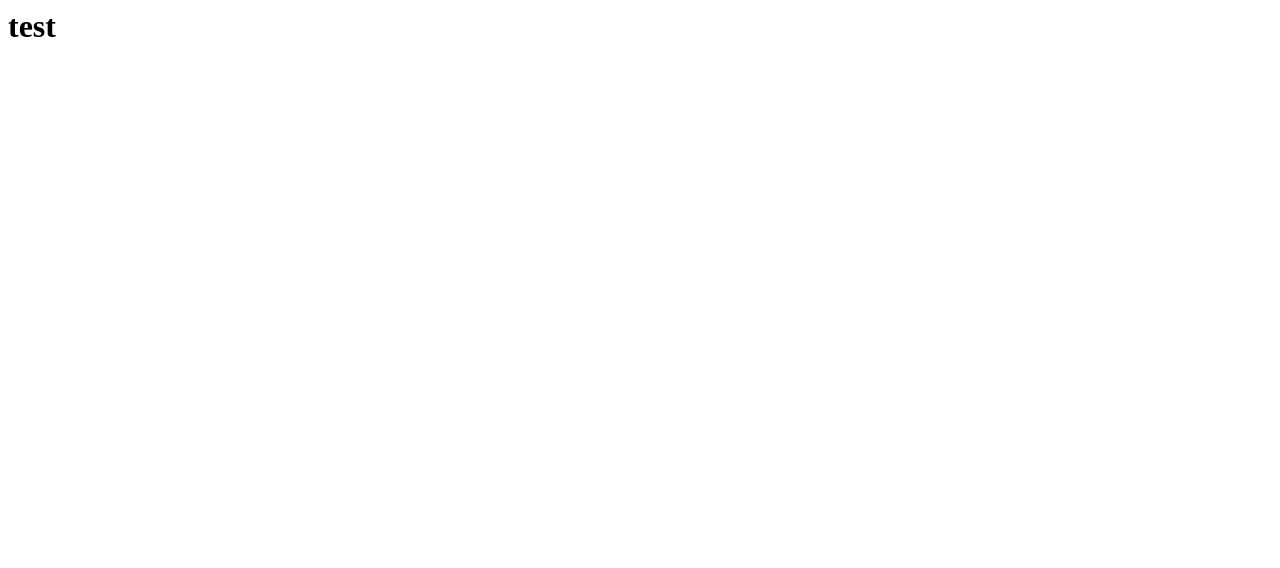
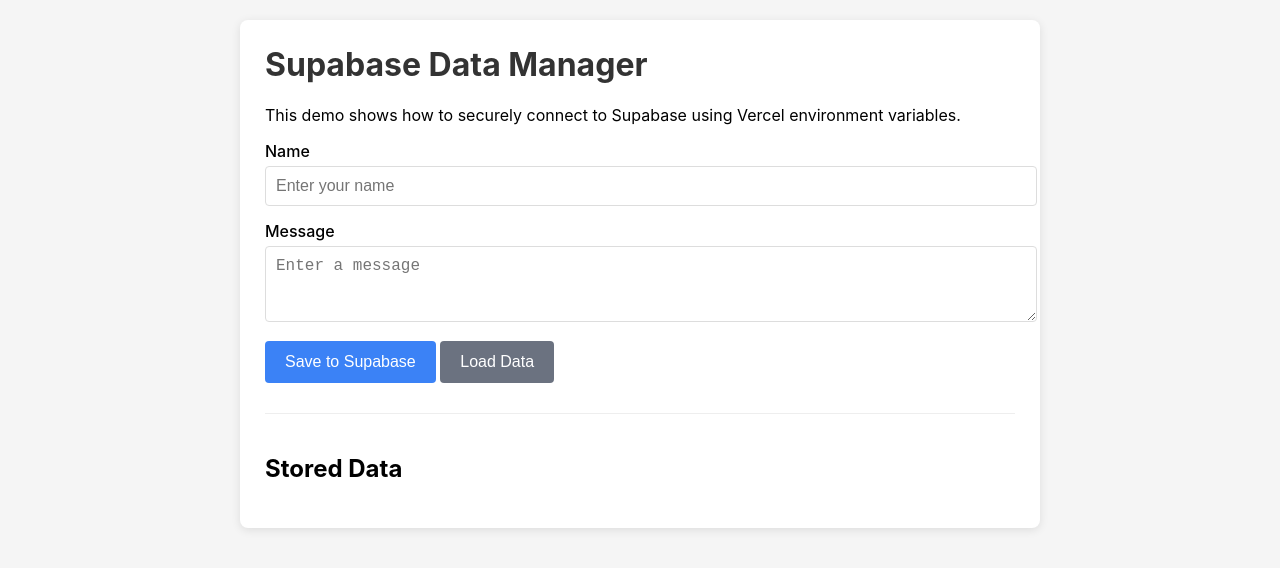
Before and after one commit to trlmdashboard/repovercelsupabase, a website: page index.html in a window 1280 px wide. Drawn offline with nearby package versions, Linux system fonts and the light colour scheme.

Commit message:
Update index.html

```diff
--- a/index.html
+++ b/index.html
@@ -1 +1,112 @@
-<h1>test</h1>
+<!DOCTYPE html>
+<html lang="en">
+<head>
+    <meta charset="UTF-8">
+    <meta name="viewport" content="width=device-width, initial-scale=1.0">
+    <title>Supabase with Vercel</title>
+    <script src="https://cdn.jsdelivr.net/npm/@supabase/supabase-js@2"></script>
+    <style>
+        body {
+            font-family: -apple-system, BlinkMacSystemFont, 'Segoe UI', Roboto, Oxygen, Ubuntu, Cantarell, sans-serif;
+            max-width: 800px;
+            margin: 0 auto;
+            padding: 20px;
+            background-color: #f5f5f5;
+        }
+        .container {
+            background: white;
+            padding: 25px;
+            border-radius: 8px;
+            box-shadow: 0 2px 10px rgba(0,0,0,0.1);
+        }
+        h1 {
+            color: #333;
+            margin-top: 0;
+        }
+        .form-group {
+            margin-bottom: 15px;
+        }
+        label {
+            display: block;
+            margin-bottom: 5px;
+            font-weight: 500;
+        }
+        input, textarea {
+            width: 100%;
+            padding: 10px;
+            border: 1px solid #ddd;
+            border-radius: 4px;
+            font-size: 16px;
+        }
+        button {
+            background-color: #3b82f6;
+            color: white;
+            border: none;
+            padding: 12px 20px;
+            border-radius: 4px;
+            cursor: pointer;
+            font-size: 16px;
+            font-weight: 500;
+        }
+        button:hover {
+            background-color: #2563eb;
+        }
+        .message {
+            margin-top: 20px;
+            padding: 15px;
+            border-radius: 4px;
+            display: none;
+        }
+        .success {
+            background-color: #d1fae5;
+            color: #065f46;
+            border: 1px solid #a7f3d0;
+        }
+        .error {
+            background-color: #fee2e2;
+            color: #b91c1c;
+            border: 1px solid #fecaca;
+        }
+        #data-display {
+            margin-top: 30px;
+            border-top: 1px solid #eee;
+            padding-top: 20px;
+        }
+        .data-item {
+            background: #f9fafb;
+            padding: 15px;
+            margin-bottom: 10px;
+            border-radius: 4px;
+            border-left: 4px solid #3b82f6;
+        }
+    </style>
+</head>
+<body>
+    <div class="container">
+        <h1>Supabase Data Manager</h1>
+        <p>This demo shows how to securely connect to Supabase using Vercel environment variables.</p>
+
+        <div class="form-group">
+            <label for="name">Name</label>
+            <input type="text" id="name" placeholder="Enter your name">
+        </div>
+
+        <div class="form-group">
+            <label for="message">Message</label>
+            <textarea id="message" rows="3" placeholder="Enter a message"></textarea>
+        </div>
+
+        <button onclick="saveData()">Save to Supabase</button>
+        <button onclick="loadData()" style="background-color: #6b7280;">Load Data</button>
+
+        <div id="message-area"></div>
+
+        <div id="data-display">
+            <h2>Stored Data</h2>
+            <div id="data-container"></div>
+        </div>
+    </div>
+
+    <script src="js/app.js"></script>
+</body>
+</html>
```
